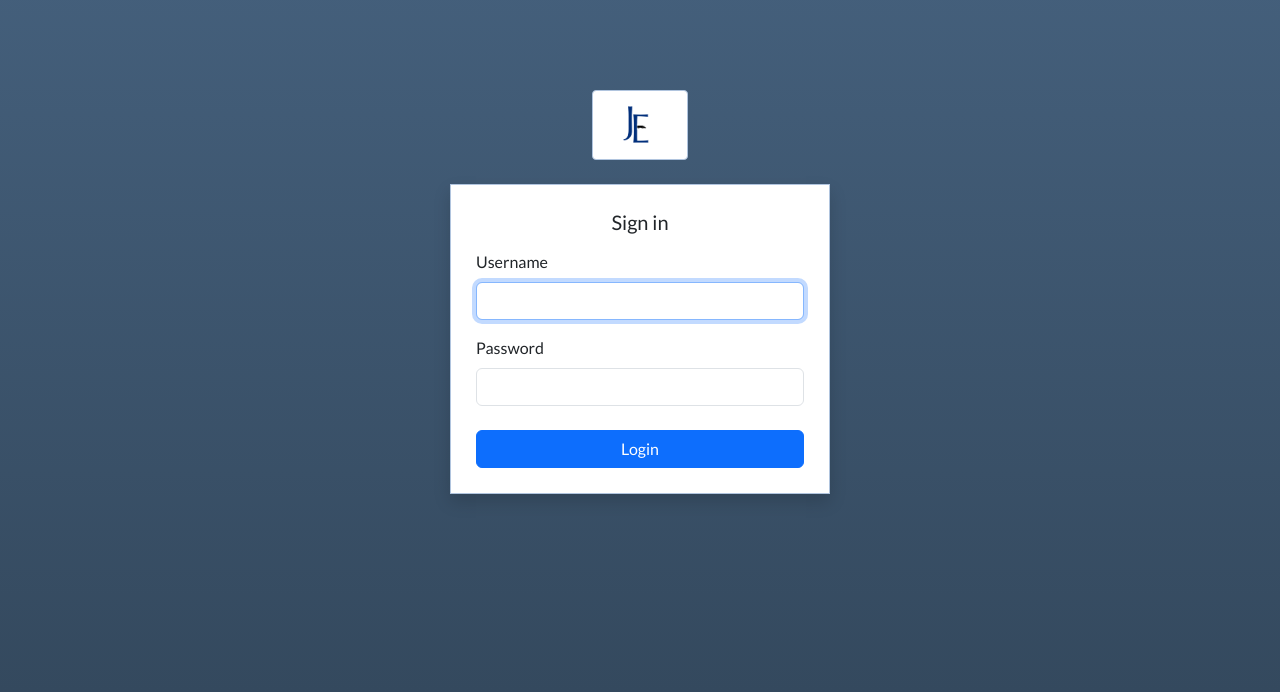
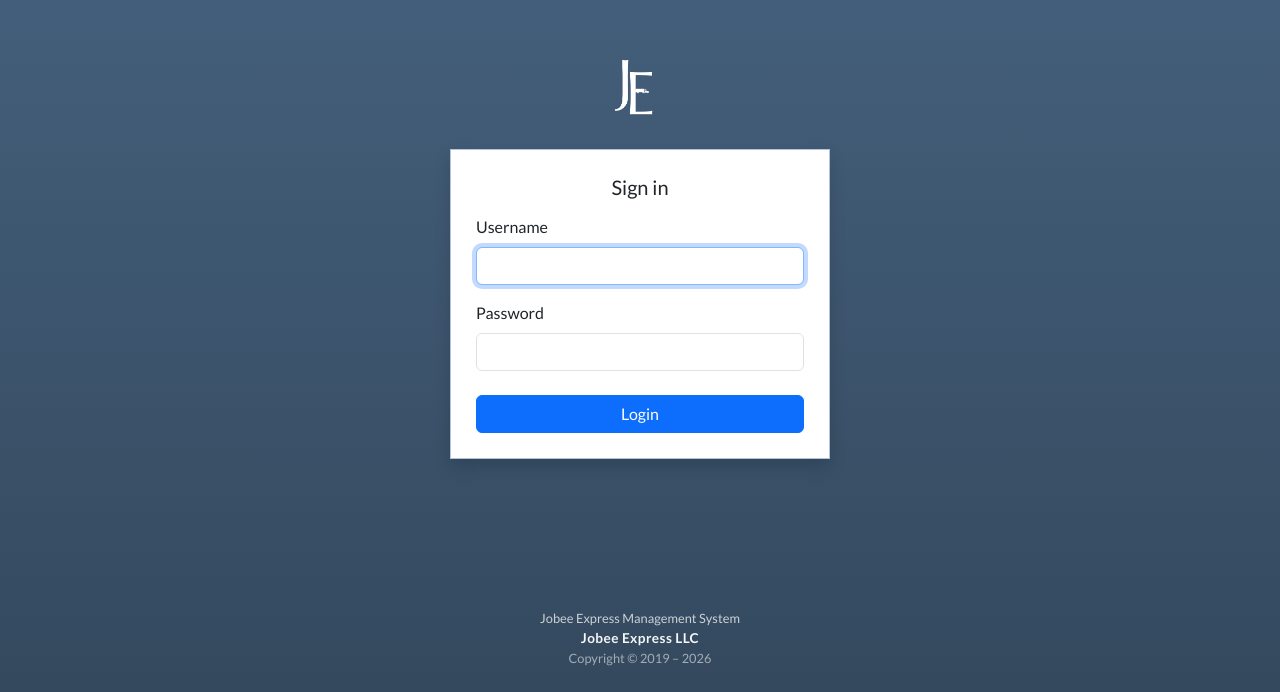
Before and after one commit to andresgago/jems, a React (Vite) app in the folder jems-web-zero/: page /login in a window 1280 px wide. Shown: the part 108-800 px from the top of the page. Built offline with nearby package versions, Linux system fonts and the light colour scheme; no server answers.

Commit message:
(frontend) improved login page and added new logo

```diff
--- a/jems-web-zero/src/components/layout/Navbar.jsx
+++ b/jems-web-zero/src/components/layout/Navbar.jsx
@@ -17,7 +17,7 @@ export default function Navbar() {
     <nav className="navbar navbar-expand-lg navbar-dark fixed-top navbar-custom">
       <div className="container-fluid">
         <Link className="navbar-brand py-0" to="/">
-          <img src="/logow.png" alt="JEMS" height="40" className="logo-main" />
+          <img src="/logow.png" alt="JEMS" height="40" style={{ filter: 'brightness(0) invert(1)' }} />
         </Link>
         <button className="navbar-toggler" type="button" data-bs-toggle="collapse" data-bs-target="#mainNav">
           <span className="navbar-toggler-icon" />
--- a/jems-web-zero/src/index.css
+++ b/jems-web-zero/src/index.css
@@ -37,13 +37,7 @@ body {
   border-color: white;
 }
 
-/* Logo in navbar — matches TMS .logo-main */
-.logo-main {
-  background-color: white;
-  padding: 4px 8px;
-  border: 1px solid lightsteelblue;
-  border-radius: 4px;
-}
+
 
 /* ── Layout ── */
 .main-content {
--- a/jems-web-zero/src/pages/LoginPage.jsx
+++ b/jems-web-zero/src/pages/LoginPage.jsx
@@ -1,6 +1,7 @@
-import { useState } from 'react';
+import { useState, useEffect } from 'react';
 import { useNavigate } from 'react-router-dom';
 import { useAuth } from '../contexts/useAuth';
+import { authService } from '../services/api';
 
 export default function LoginPage() {
   const { login } = useAuth();
@@ -8,6 +9,11 @@ export default function LoginPage() {
   const [form, setForm] = useState({ username: '', password: '' });
   const [error, setError] = useState('');
   const [loading, setLoading] = useState(false);
+  const [version, setVersion] = useState(null);
+
+  useEffect(() => {
+    authService.getVersion().then((res) => setVersion(res.data.version)).catch(() => {});
+  }, []);
 
   const handleSubmit = async (e) => {
     e.preventDefault();
@@ -24,10 +30,14 @@ export default function LoginPage() {
   };
 
   return (
-    <div className="min-vh-100 d-flex align-items-center justify-content-center" style={{ background: 'linear-gradient(to bottom, #46627f, #34495e)' }}>
+    <div
+      className="min-vh-100 d-flex flex-column"
+      style={{ background: 'linear-gradient(to bottom, #46627f, #34495e)' }}
+    >
+      <div className="flex-grow-1 d-flex align-items-center justify-content-center py-5">
         <div style={{ width: '380px' }}>
-        <div className="text-center mb-4">
-          <img src="/logow.png" alt="JEMS" height="70" className="logo-main" />
+          <div className="text-center mb-3">
+            <img src="/logow.png" alt="Jobee Express" height="90" style={{ filter: 'brightness(0) invert(1)' }} />
           </div>
           <div className="login-card shadow">
             <h5 className="mb-3 text-center">Sign in</h5>
@@ -63,5 +73,17 @@ export default function LoginPage() {
         </div>
       </div>
 
+      <footer className="text-center pb-4" style={{ color: 'rgba(255,255,255,0.55)', fontSize: '0.8rem' }}>
+        <span style={{ color: 'rgba(255,255,255,0.75)' }}>
+          Jobee Express Management System{version ? ` v${version}` : ''}
+        </span>
+        <br />
+        <strong style={{ color: 'rgba(255,255,255,0.95)', fontSize: '0.85rem', letterSpacing: '0.03em' }}>
+          Jobee Express LLC
+        </strong>
+        <br />
+        Copyright &copy; 2019 &ndash; {new Date().getFullYear()}
+      </footer>
+    </div>
   );
 }
--- a/jems-web-zero/src/services/api.js
+++ b/jems-web-zero/src/services/api.js
@@ -42,6 +42,7 @@ api.interceptors.response.use(
 export const authService = {
   login: (credentials) => api.post('/auth/login/', credentials),
   logout: () => { localStorage.clear(); window.location.href = '/login'; },
+  getVersion: () => api.get('/version/'),
 };
 
 export default api;
```
Also changed, not shown: jems-web-zero/public/logow.png, 1 other file (tests, documents, lock files or other folders). Lines whose indentation alone changed are shown as unchanged.
